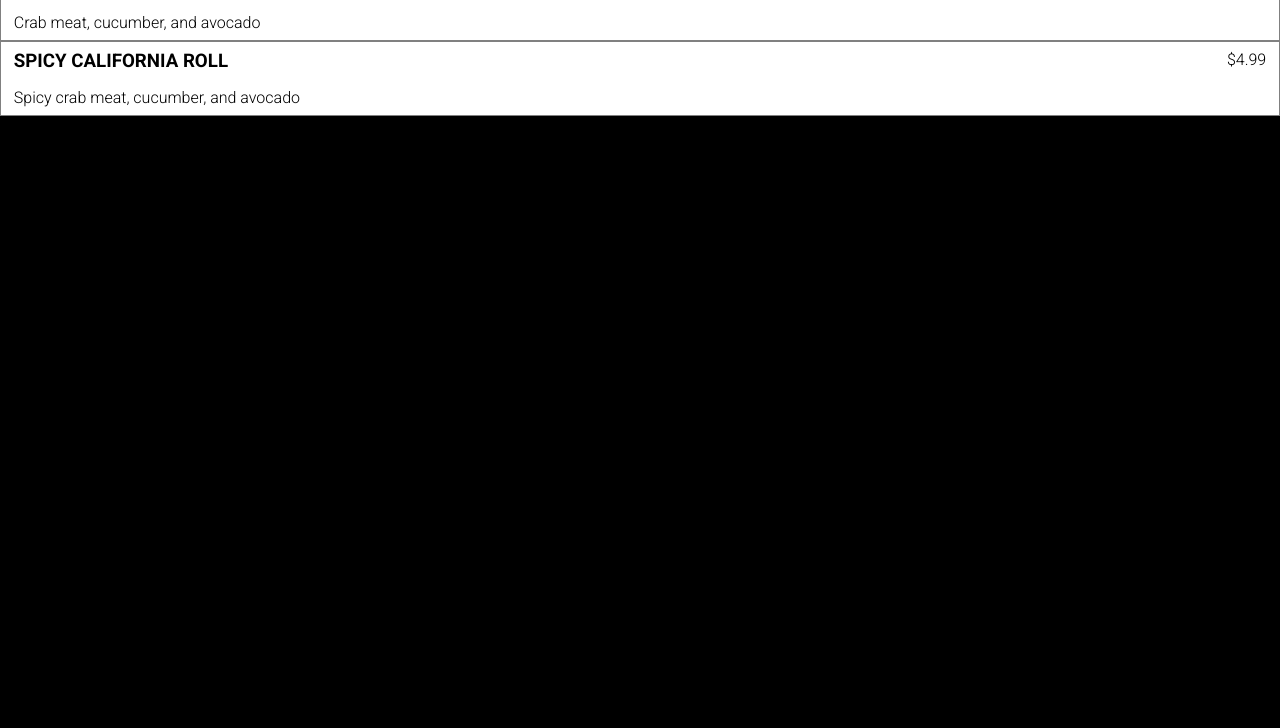
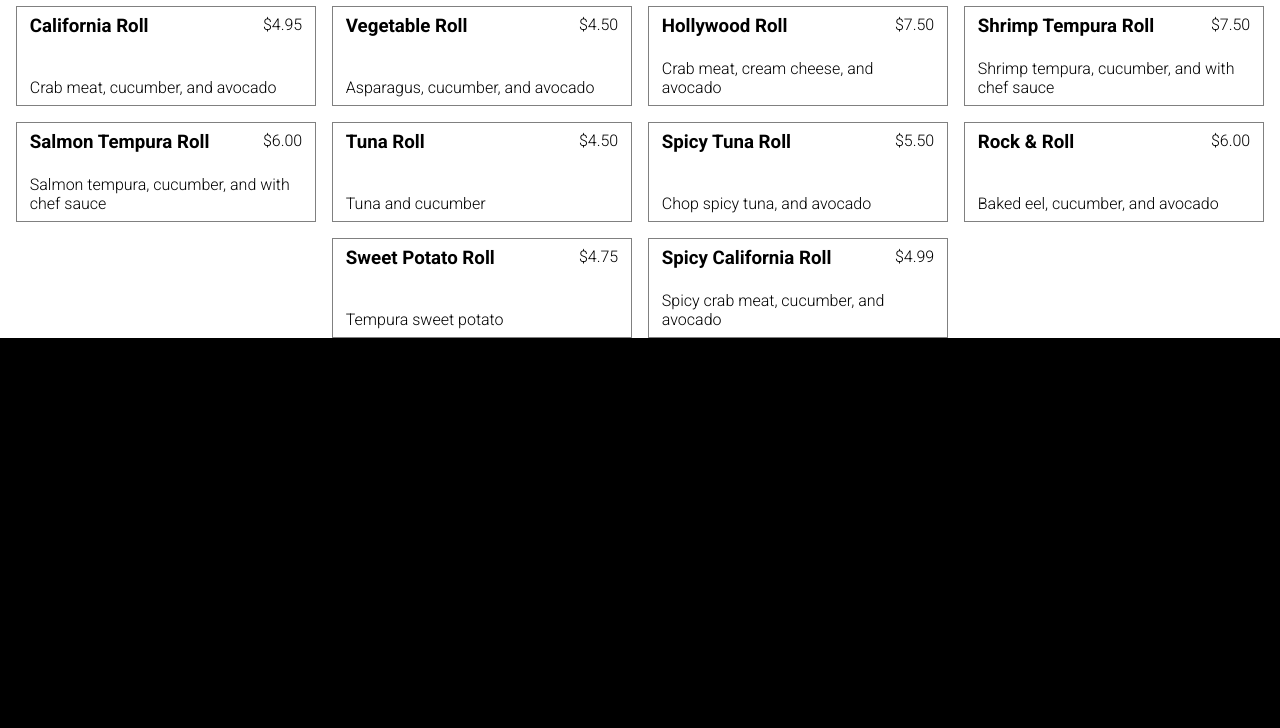
Before and after one commit to WilderDan/odin-restaurant, a website built with webpack: page src/index.html in a window 1280 px wide. Shown: the part 72-800 px from the top of the page. Built offline with nearby package versions, Linux system fonts and the light colour scheme.

Commit message:
Populate menu

```diff
--- a/src/components/menu/menu.css
+++ b/src/components/menu/menu.css
@@ -2,3 +2,11 @@
   background-color: white;
   text-align: center;
 }
+
+.menuItemsContainer {
+  margin: 5vh 1vw;
+  display: flex;
+  justify-content: center;
+  flex-wrap: wrap;
+  gap: 1rem;
+}
--- a/src/components/menu/menu.js
+++ b/src/components/menu/menu.js
@@ -2,8 +2,24 @@ import styles from "./menu.css";
 import MenuItem from "../menuItem/menuItem";
 
 const MENU = [
-  ["California Roll", "Crab meat, cucumber, and avocado", 4.95],
-  ["SPICY CALIFORNIA ROLL", "Spicy crab meat, cucumber, and avocado", 4.99],
+  ["California Roll", "Crab meat, cucumber, and avocado", "4.95"],
+  ["Vegetable Roll", "Asparagus, cucumber, and avocado", "4.50"],
+  ["Hollywood Roll", "Crab meat, cream cheese, and avocado", "7.50"],
+  [
+    "Shrimp Tempura Roll",
+    "Shrimp tempura, cucumber, and with chef sauce",
+    "7.50",
+  ],
+  [
+    "Salmon Tempura Roll",
+    "Salmon tempura, cucumber, and with chef sauce",
+    "6.00",
+  ],
+  ["Tuna Roll", "Tuna and cucumber", "4.50"],
+  ["Spicy Tuna Roll", "Chop spicy tuna, and avocado", "5.50"],
+  ["Rock & Roll", "Baked eel, cucumber, and avocado", "6.00"],
+  ["Sweet Potato Roll", "Tempura sweet potato", "4.75"],
+  ["Spicy California Roll", "Spicy crab meat, cucumber, and avocado", "4.99"],
 ];
 
 const Menu = () => {
--- a/src/components/menuItem/menuItem.css
+++ b/src/components/menuItem/menuItem.css
@@ -5,7 +5,8 @@
   border: 1px solid gray;
   padding: 1vh 1vw;
   gap: 1rem;
-  min-width: 300px;
+  width: 300px;
+  height: 100px;
 }
 
 .titlePriceContainer {
```
